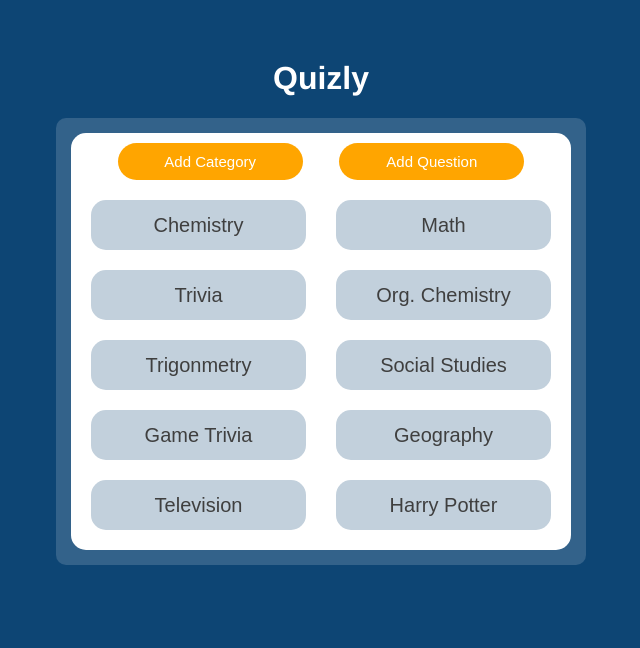
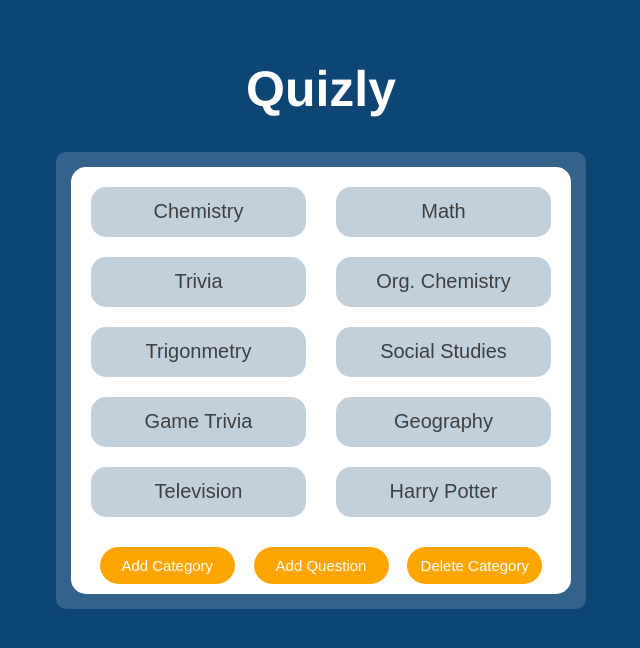
Before and after one commit to jyliao369/QuizAppVue, a Vue app: page / in a window 1280 px wide. Shown: the top 648 px of the page, without its empty margins (319-959 px from the left). Built offline with nearby package versions, Linux system fonts and the light colour scheme.

Commit message:
added a delete category function

```diff
--- a/src/components/Quiz.vue
+++ b/src/components/Quiz.vue
@@ -27,10 +27,13 @@
 
         <!-- THIS IS THE SCORE HEADER -->
         <div class="infoHead">
-          <div>
+          <div v-if="currentCategory[0].questions.length > 1">
             <h2>
               Question {{ b }}/{{ this.currentCategory[0].questions.length }}
             </h2>
+          </div>
+          <div v-else>
+            <h2>Question 0/0</h2>
           </div>
           <div>
             <h2>Score: {{ score }}</h2>
@@ -39,6 +42,7 @@
 
         <!-- THIS IS THE QUESTION AND ANSWER SECTION -->
         <div class="quesContainer">
+          <div v-if="currentCategory[0].questions.length > 1">
             <div
               class="question"
               v-for="(questions, index) in currentCategory[0].questions.slice(
@@ -62,6 +66,26 @@
                 </div>
                 <div class="choice">
                   <p @click="checkCorrect('D')">D: {{ questions.ansD }}</p>
+                </div>
+              </div>
+            </div>
+          </div>
+          <div v-else class="question">
+            <div class="questionTitle">
+              <h2>Thre are no Questions in this Category</h2>
+            </div>
+            <div class="choiceCont">
+              <div class="choice">
+                <p>A: ???</p>
+              </div>
+              <div class="choice">
+                <p>B: ???</p>
+              </div>
+              <div class="choice">
+                <p>C: ???</p>
+              </div>
+              <div class="choice">
+                <p>D: ???</p>
               </div>
             </div>
           </div>
@@ -103,20 +127,28 @@
 
       <div v-if="showCat">
         <div class="overCatCon">
+          <!-- THIS IS HOLDS ALL OF THE CATEGORIES  -->
+          <div class="catContainer">
+            <div v-for="(category, index) in categories" :key="index">
+              <button
+                v-if="showDelete"
+                class="deleteBtn"
+                @click="deleteCat(index)"
+              >
+                x
+              </button>
+              <button class="catBtn" @click="changeCategory(index)">
+                {{ category.name }}
+              </button>
+            </div>
+          </div>
+
           <!-- THIS HOLDS THE BUTTONS TO ADD NEW QUESTIONS AND CATEGORIES -->
           <div class="addQuestCatCon">
             <button @click="addCatModal">Add Category</button>
             <button @click="addQuestModal">Add Question</button>
-          </div>
-
-          <!-- THIS IS HOLDS ALL OF THE CATEGORIES  -->
-          <div class="catContainer">
-            <button
-              v-for="(category, index) in categories"
-              :key="index"
-              @click="changeCategory(index)"
-            >
-              {{ category.name }}
+            <button @click="this.showDelete = !this.showDelete">
+              Delete Category
             </button>
           </div>
         </div>
@@ -144,6 +176,7 @@ export default {
       score: 0,
       showQuiz: false,
       showCat: true,
+      showDelete: false,
       currentCategory: [
         {
           name: "Biology",
@@ -269,21 +302,12 @@ export default {
   },
   methods: {
     addQuestModal() {
+      this.showDelete = false;
       this.showQuestionModal = !this.showQuestionModal;
     },
     addCatModal() {
+      this.showDelete = false;
       this.showCategoryModal = !this.showCategoryModal;
-    },
-    showQuestion(title, choiceA, choiceB, choiceC, choiceD, answer) {
-      console.log(title, choiceA, choiceB, choiceC, choiceD, answer);
-      this.questions.push({
-        question: title,
-        ansA: choiceA,
-        ansB: choiceB,
-        ansC: choiceC,
-        ansD: choiceD,
-        answer: answer,
-      });
     },
     nextQuestion() {
       this.a++;
@@ -308,6 +332,7 @@ export default {
       }
     },
     changeCategory(number) {
+      this.showDelete = false;
       // console.log("index value");
       // console.log(number);
       this.currentCategory = [];
@@ -327,7 +352,6 @@ export default {
         ansD: choiceD,
         answer: answer,
       });
-      // console.log(this.categories[index].questions);
     },
     addCategory(category) {
       this.categories.push({ name: category, questions: [] });
@@ -335,6 +359,9 @@ export default {
     returnCat() {
       this.showQuiz = !this.showQuiz;
       this.showCat = !this.showCat;
+    },
+    deleteCat(index) {
+      this.categories.splice(index);
     },
   },
 };
@@ -345,6 +372,7 @@ export default {
 @import url("https://fonts.googleapis.com/css2?family=Gochi+Hand&family=Source+Sans+3&display=swap");
 .title h1 {
   color: white;
+  font-size: 50px;
 }
 .overCont {
   display: flex;
@@ -422,6 +450,11 @@ export default {
   text-align: left;
   padding: 10px;
 }
+.questionTitle h2 {
+  display: flex;
+  justify-content: center;
+  padding: 10px;
+}
 .quesTitle p {
   font-size: 20px;
   margin: 0px;
@@ -456,7 +489,6 @@ export default {
   display: flex;
   flex-direction: row;
   justify-content: space-evenly;
-  margin-bottom: 10px;
 }
 .addQuestCatCon button {
   background: orange;
@@ -465,7 +497,7 @@ export default {
   padding: 10px;
   border-radius: 25px;
   font-size: 15px;
-  width: 185px;
+  width: 135px;
   display: flex;
   justify-content: center;
 }
@@ -475,8 +507,9 @@ export default {
   flex-wrap: wrap;
   justify-content: space-between;
   font-family: "Source Sans 3";
+  margin-bottom: 20px;
 }
-.catContainer button {
+.catBtn {
   display: flex;
   justify-content: center;
   align-items: center;
@@ -490,4 +523,13 @@ export default {
   color: #3f3f3f;
   margin: 10px;
 }
+.deleteBtn {
+  position: absolute;
+  margin-left: -115px;
+  background: #ff5c5c;
+  color: white;
+  font-weight: 900;
+  border: none;
+  border-radius: 15px;
+}
 </style>
```
Lines whose indentation alone changed are shown as unchanged.
